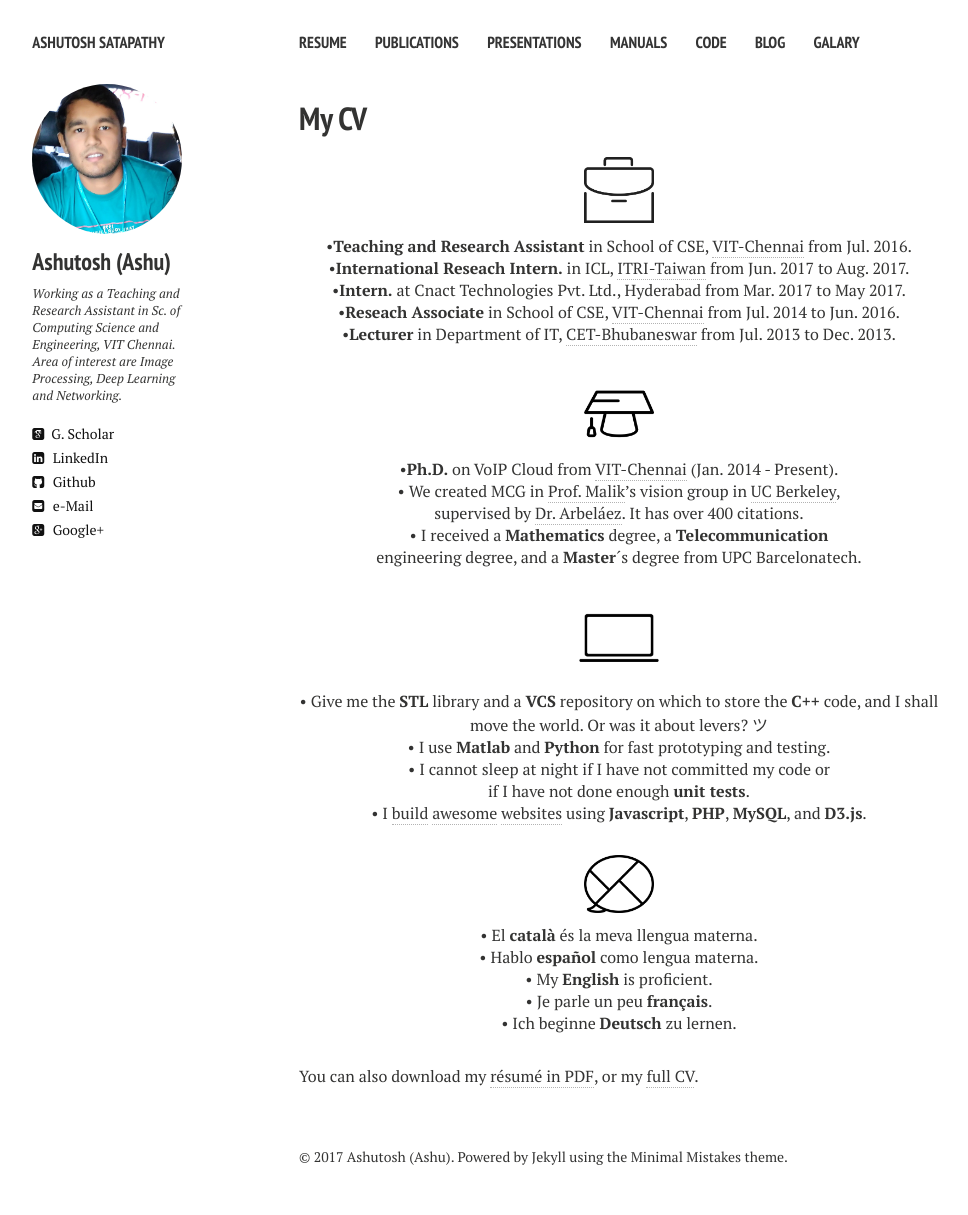
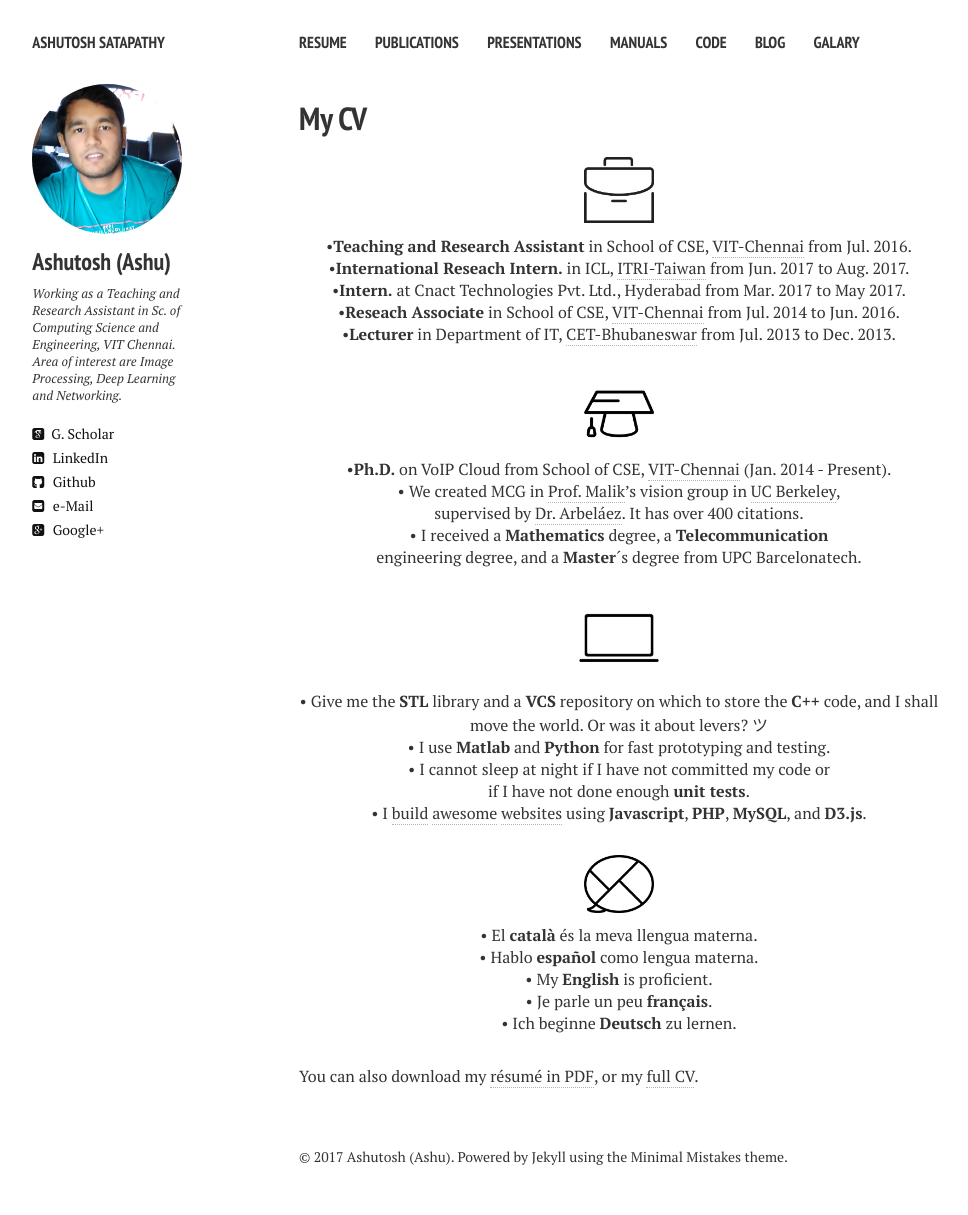
Before and after one commit to ashutoshsatapathy1990/ashutoshsatapathy1990.github.io, a Jekyll site: the page built from cv.md, in a window 1280 px wide. Shown: the whole page, without its empty margins (21-989 px from the left). Built offline with Jekyll 4.4.1, drawn with Linux system fonts in a browser that asks for light colours; nearby versions of some CDN libraries.

Commit message:
Update cv.html

```diff
--- a/_layouts/cv.html
+++ b/_layouts/cv.html
@@ -52,7 +52,7 @@
      <p align="center" class="bottom-three">&#8226<strong>Lecturer</strong> in Department of IT, <a href="https://www.cet.edu.in/" target="_blank">CET-Bhubaneswar</a> from Jul. 2013 to Dec. 2013.</p>
 
     <p align="center" class=bottom-small><img src="{{ site.url }}/images/CV/study2.png" alt="Education" width="70" height="70"></p>
-    <p align="center">&#8226<strong>Ph.D.</strong> on VoIP Cloud from <a href="http://chennai.vit.ac.in/" target="_blank">VIT-Chennai</a> (Jan. 2014 - Present).</p>
+    <p align="center">&#8226<strong>Ph.D.</strong> on VoIP Cloud from School of CSE, <a href="http://chennai.vit.ac.in/" target="_blank">VIT-Chennai</a> (Jan. 2014 - Present).</p>
     <p align="center">&#8226 We created MCG in <a href="http://www.cs.berkeley.edu/~malik/" target="_blank">Prof. Malik</a>’s vision group in <a href="http://www.berkeley.edu" target="_blank">UC Berkeley</a>,<br>supervised by <a href="http://www.cs.berkeley.edu/~arbelaez/index.html" target="_blank">Dr. Arbeláez</a>. It has over 400 citations.</p>
     <p align="center" class="bottom-three">&#8226 I received a <strong>Mathematics</strong> degree, a <strong>Telecommunication</strong><br>engineering degree, and a <strong>Master</strong>´s degree from UPC Barcelonatech</a>.</p>
 
```
